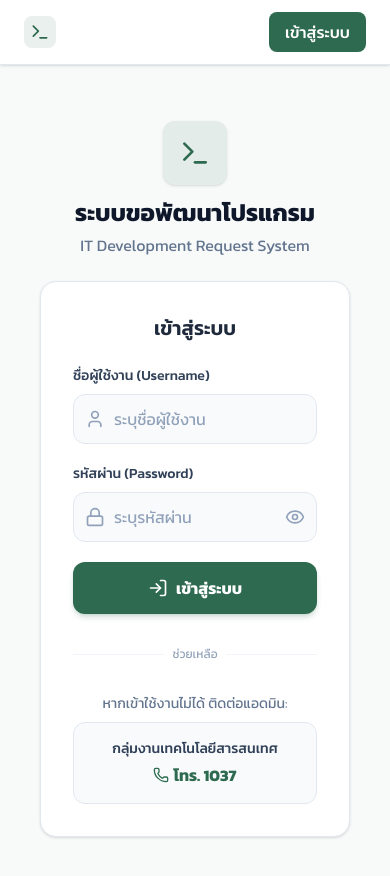
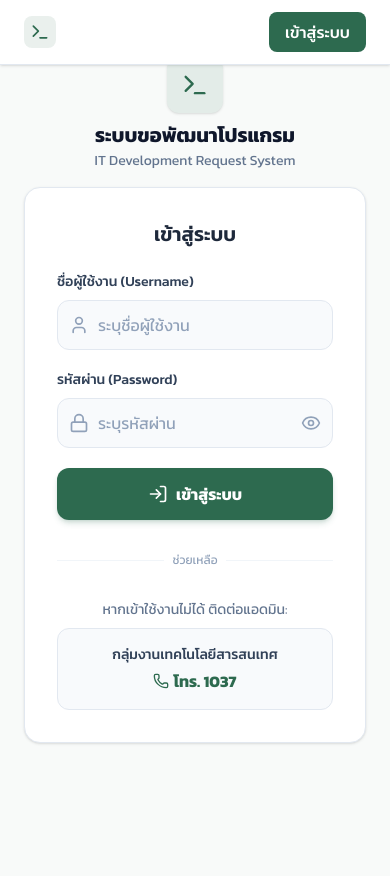
Before and after one commit to KiangsakSuriyalangka541122537/Developer, a React (Vite) app: page /login in a window 390 px wide. Shown: the top 876 px of the page. After the commit the page ends 844 px from the top, so only its background shows below. Built offline with nearby package versions, Linux system fonts and the light colour scheme; no server answers.

Commit message:
fix(login): Adjust layout and sizes for mobile
Refine spacing, padding, and font sizes on the login page to improve mobile responsiveness and visual appearance.

```diff
--- a/src/pages/Login.tsx
+++ b/src/pages/Login.tsx
@@ -23,14 +23,14 @@ export default function Login() {
   };
 
   return (
-    <div className="flex-1 flex items-start justify-center pt-4 pb-12">
-      <div className="w-full max-w-md p-6">
-        <div className="flex flex-col items-center mb-6">
-          <div className="size-16 bg-primary/10 flex items-center justify-center mb-3 shadow-sm rounded-xl">
-            <Terminal className="text-primary size-8" />
+    <div className="flex-1 flex items-start justify-center pt-0 -mt-8 md:-mt-12 lg:-mt-16 pb-12">
+      <div className="w-full max-w-md p-2 md:p-4">
+        <div className="flex flex-col items-center mb-4">
+          <div className="size-14 bg-primary/10 flex items-center justify-center mb-2 shadow-sm rounded-xl">
+            <Terminal className="text-primary size-7" />
           </div>
-          <h1 className="text-2xl font-bold text-slate-900">ระบบขอพัฒนาโปรแกรม</h1>
-          <p className="text-slate-500 mt-1">IT Development Request System</p>
+          <h1 className="text-xl font-bold text-slate-900">ระบบขอพัฒนาโปรแกรม</h1>
+          <p className="text-slate-500 text-sm mt-0.5">IT Development Request System</p>
         </div>
 
         <div className="bg-white rounded-2xl shadow-sm border border-slate-200 p-8">
```
